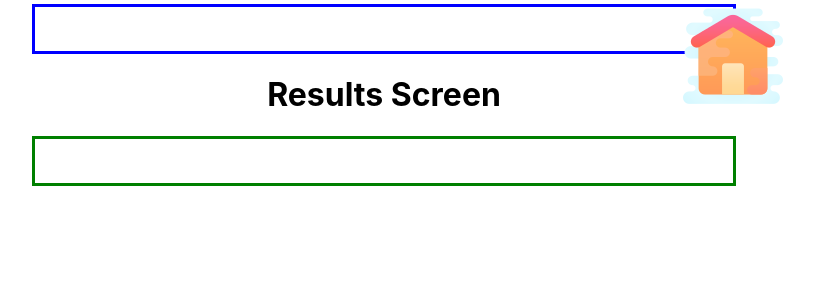
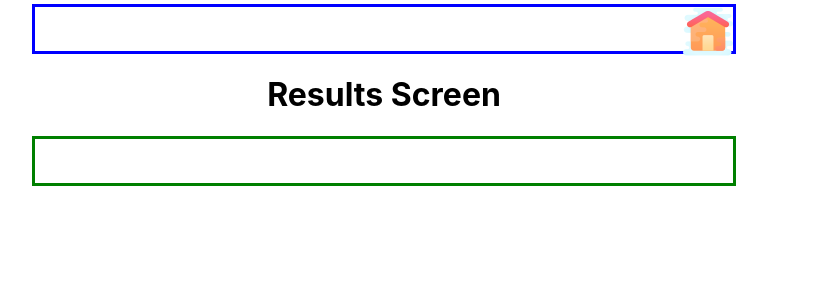
Before and after one commit to chingu-voyages/v14-geckos-team-02, a React (Create React App) app: page / in a window 1280 px wide. Shown: the top 300 px of the page, without its empty margins (256-1070 px from the left). Built offline with nearby package versions, Linux system fonts and the light colour scheme.

Commit message:
feat: Modify App.js
Change home icon img to 50px

```diff
--- a/src/views/App/App.js
+++ b/src/views/App/App.js
@@ -22,7 +22,7 @@ class App extends React.Component {
           <div class="title">
           </div>
           <div class="home-title">
-            <img src="HomeIcons/icons8-home-page-100.png" alt="home icon"></img>
+            <img src="HomeIcons/icons8-home-page-50.png" alt="home icon"></img>
           </div>
         </div>
         <AppCore currentScreen={this.state.currentScreen}/>
```
